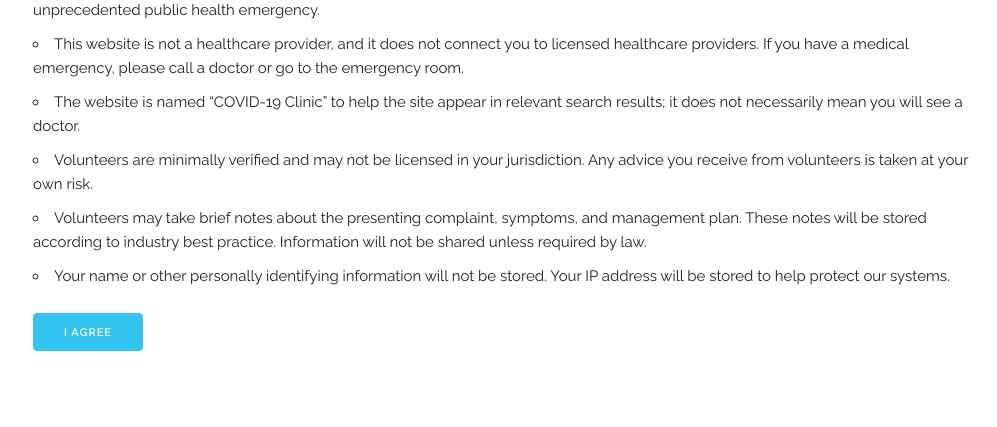
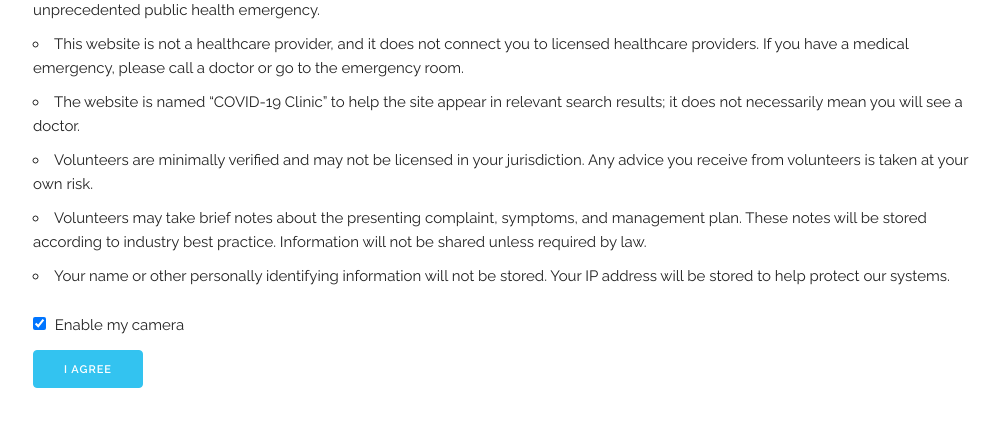
Before and after one commit to garrettlion/COVID-19-telehealth-clinic, a Django app: page /clinic/disclaimer/ in a window 1280 px wide. Shown: the part 258-685 px from the top of the page, without its empty margins (127-1124 px from the left). Run offline with Django 3.2, Linux system fonts and the light colour scheme; some libraries are stand-ins or nearby versions.

Commit message:
enable_local_video plumbing

```diff
--- a/clinic/models.py
+++ b/clinic/models.py
@@ -63,6 +63,7 @@ class Patient(Participant):
 	session_started = models.DateTimeField(blank=True, null=True)
 	session_ended = models.DateTimeField(blank=True, null=True)
 	notes = models.TextField(blank=True)
+	enable_video = models.BooleanField()
 
 	@property
 	def in_session(self):
--- a/clinic/templates/clinic/disclaimer.html
+++ b/clinic/templates/clinic/disclaimer.html
@@ -15,6 +15,10 @@
     </ul>
     <form action="{% url 'disclaimer' %}" method="post">
       {% csrf_token %}
+      <label for="enable-video">
+        <input type="checkbox" id="enable-video" name="video" value="1" checked>
+        <span class="label-body">Enable my camera</span>
+      </label>
       <input class="button-primary" type="submit" value="I agree">
     </form>
   </div>
--- a/clinic/views.py
+++ b/clinic/views.py
@@ -41,7 +41,8 @@ def disclaimer(request):
 
 	if request.method == 'POST':
 		lang = Language.objects.get(ietf_tag=request.LANGUAGE_CODE)
-		patient = Patient(ip_address=get_client_ip(request)[0], language=lang)
+		video = request.POST.get('video') == '1'
+		patient = Patient(ip_address=get_client_ip(request)[0], language=lang, enable_video=video)
 		patient.save()
 		response = redirect('consultation')
 		response.set_cookie('patient_id', patient.uuid, max_age=ONE_MONTH)
@@ -115,7 +116,7 @@ def consultation_patient(request, patient):
 			'video_data': {
 				'token': patient.twilio_jwt,
 				'room': str(patient.doctor.uuid),
-				'enable_local_video': True,
+				'enable_local_video': patient.enable_video,
 			},
 		})
 
```
Also changed, not shown: clinic/migrations/0002_auto_20200319_1709.py (added).
